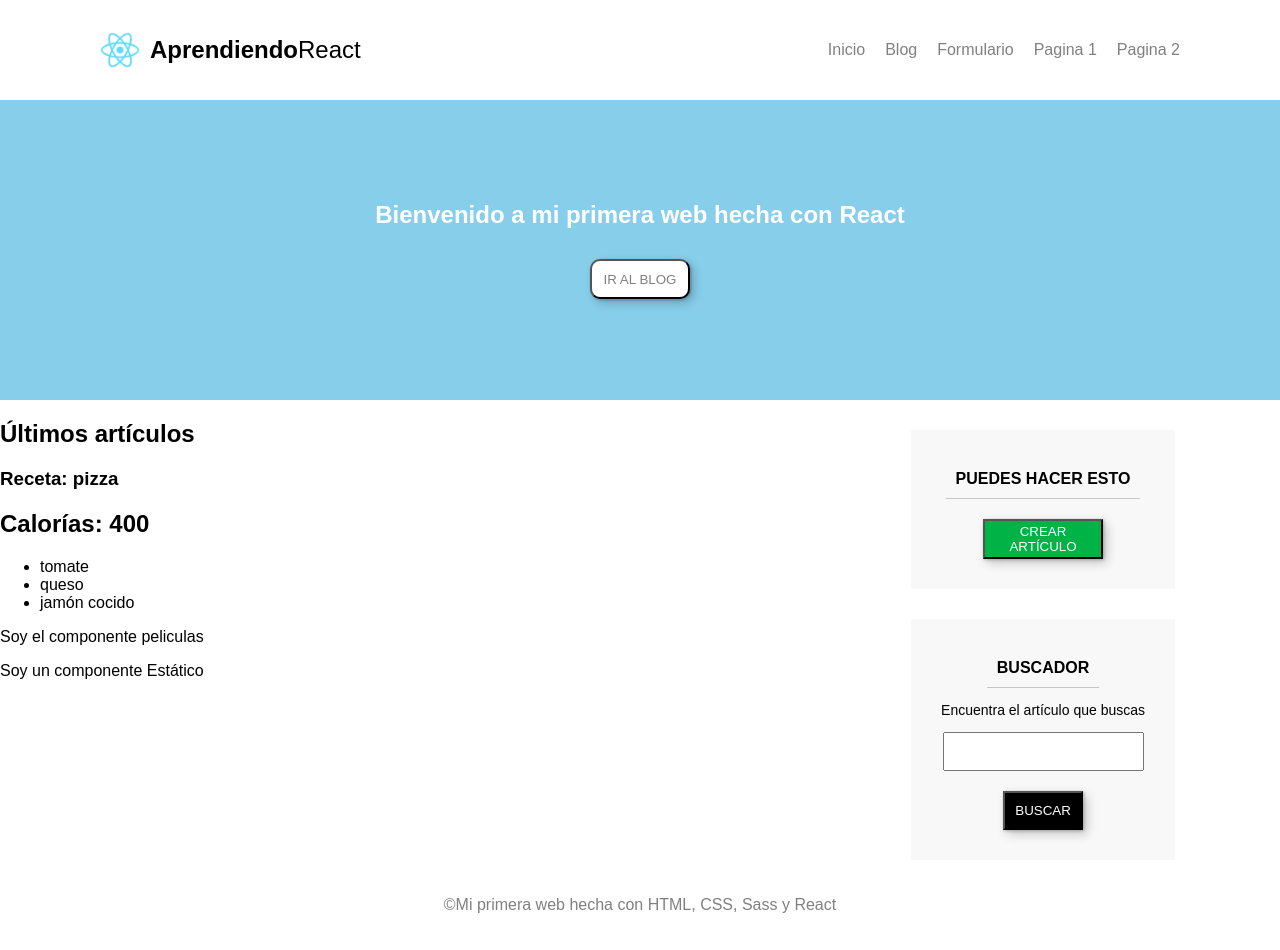
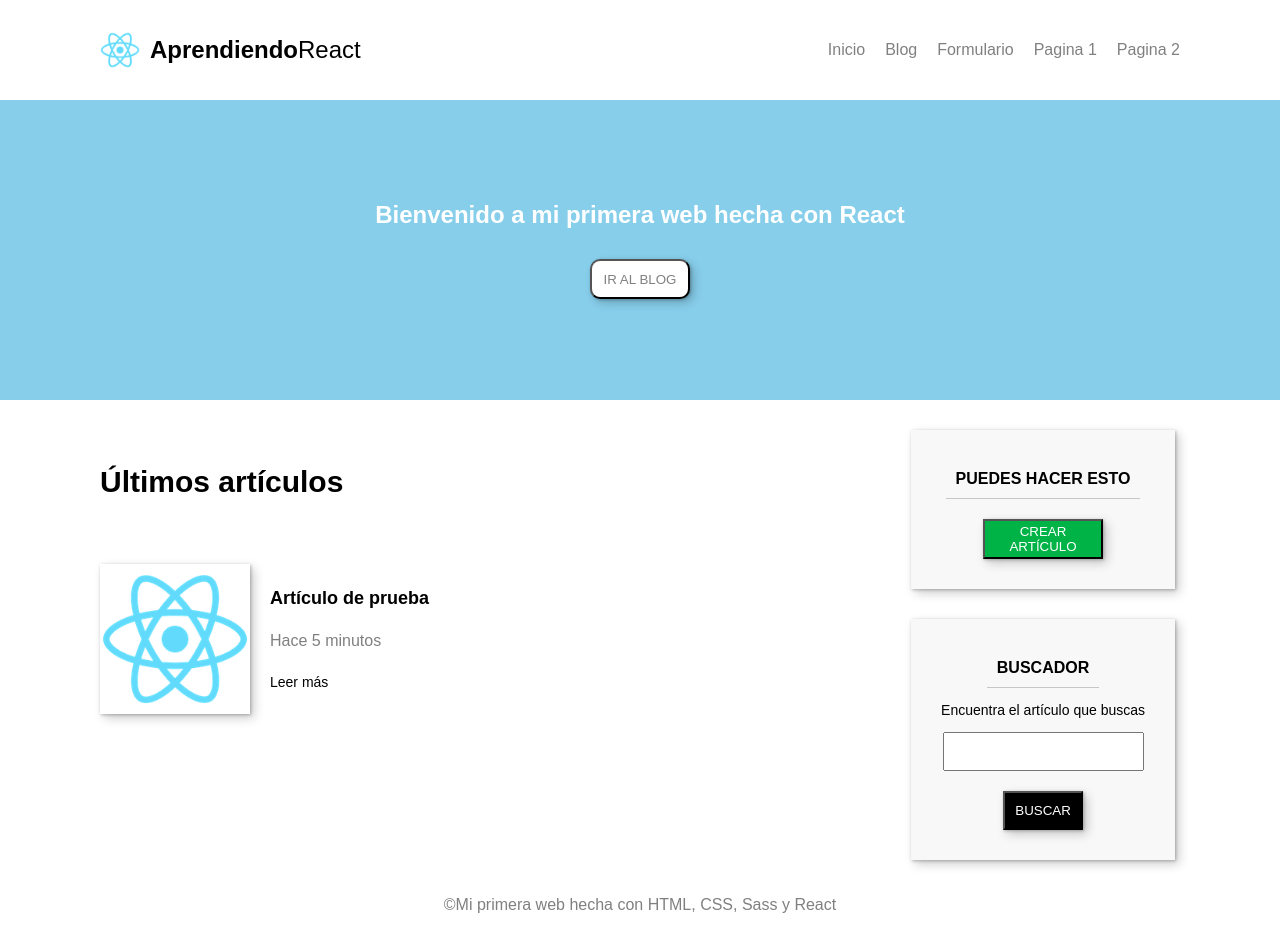
Before and after one commit to sandrusmb/react-basic-web, a React (Create React App) app: page / in a window 1280 px wide. Built offline with nearby package versions, Linux system fonts and the light colour scheme.

Commit message:
Add Section style

```diff
--- /dev/null
+++ b/src/assets/css/Section.scss
@@ -0,0 +1,50 @@
+.article {
+  //border: 1px solid orange;
+  margin-left: 100px;
+  font-size: 20px;
+  width: 100%;
+
+  &__title {
+    //border: 1px solid purple;
+    display: inline-block;
+    width: 100%;
+
+    padding: 40px 0;
+  }
+
+  &__container {
+    //border: 1px solid hotpink;
+    display: flex;
+
+    &__img {
+      width: 150px;
+      height: 150px;
+      box-shadow: 1px 1px 3px rgba(0, 0, 0, 0.25),
+        4px 4px 10px rgba(0, 0, 0, 0.2);
+    }
+
+    &__div {
+      margin-left: 20px;
+      //border: 1px solid greenyellow;
+      display: flex;
+      flex-direction: column;
+      justify-content: space-evenly;
+
+      &__h3 {
+        margin: 0px;
+        font-size: 18px;
+      }
+
+      &__text {
+        margin: 0px;
+        font-size: 16px;
+        color: grey;
+      }
+
+      &__read {
+        margin: 0px;
+        font-size: 14px;
+      }
+    }
+  }
+}
--- a/src/assets/css/Sidebar.scss
+++ b/src/assets/css/Sidebar.scss
@@ -12,6 +12,7 @@
     display: flex;
     flex-direction: column;
     align-items: center;
+    box-shadow: 1px 1px 3px rgba(0, 0, 0, 0.25), 4px 4px 10px rgba(0, 0, 0, 0.2);
 
     h3 {
       text-transform: uppercase;
--- a/src/components/MiComponente.js
+++ b/src/components/MiComponente.js
@@ -1,4 +1,5 @@
 import React from "react";
+import logo from "../assets/images/logo192.png";
 
 class MiComponente extends React.Component {
   render() {
@@ -9,14 +10,16 @@ class MiComponente extends React.Component {
     };
 
     return (
-      <div>
-        <h1>{"Receta: " + receta.nombre}</h1>
+      <div className="">
+        <img src={logo} alt="foto blog" />
+
+        {/* <h1>{"Receta: " + receta.nombre}</h1>
         <h2>{"Calorías: " + receta.calorias}</h2>
         <ul>
           {receta.ingredientes.map((elemento, i) => {
             return <li key={i}>{elemento}</li>;
           })}
-        </ul>
+        </ul> */}
       </div>
     );
   }
--- a/src/components/Peliculas.js
+++ b/src/components/Peliculas.js
@@ -5,8 +5,8 @@ class Peliculas extends React.Component {
   render() {
     return (
       <div id="peliculas">
-        <p>Soy el componente peliculas</p>
-        <MensajeEstatico />
+        {/*  <p>Soy el componente peliculas</p>
+        <MensajeEstatico /> */}
       </div>
     );
   }
--- a/src/components/Section.js
+++ b/src/components/Section.js
@@ -1,14 +1,24 @@
 import React from "react";
-import MiComponente from "./MiComponente";
-import Peliculas from "./Peliculas";
+/* import MiComponente from "./MiComponente";
+import Peliculas from "./Peliculas"; */
+import "../assets/css/Section.scss";
+import logo from "../assets/images/logo192.png";
 
 class Section extends React.Component {
   render() {
     return (
-      <section className="content">
-        <h2>Últimos artículos</h2>
-        <MiComponente />
-        <Peliculas />
+      <section className="article">
+        <h2 className="article__title">Últimos artículos</h2>
+        <div className="article__container">
+          <img src={logo} alt="foto blog" className="article__container__img" />
+          <div className="article__container__div">
+            <h3 className="article__container__div__h3">Artículo de prueba</h3>
+            <p className="article__container__div__text">Hace 5 minutos</p>
+            <p className="article__container__div__read">Leer más</p>
+          </div>
+        </div>
+        {/* <MiComponente />
+        <Peliculas /> */}
       </section>
     );
   }
```
